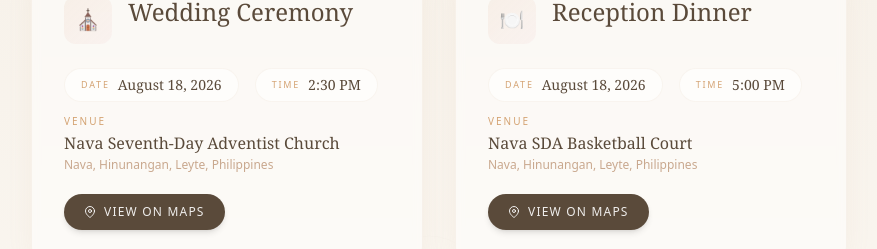
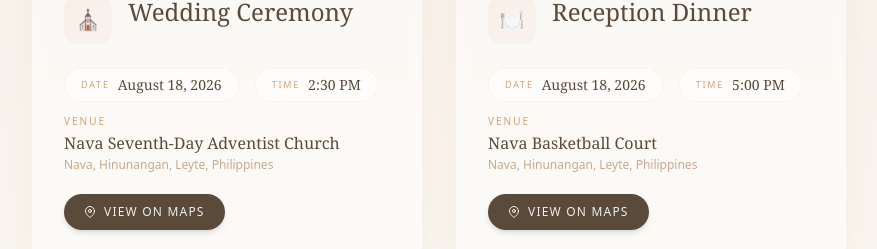
Before and after one commit to Japh09066/wedding-invitation, a Next.js app: page / in a window 1280 px wide. Shown: the part 3132-3381 px from the top of the page, without its empty margins (201-1078 px from the left). Built offline with nearby package versions, Linux system fonts and the light colour scheme.

Commit message:
fix reception venue: Nava Basketball Court

```diff
--- a/app/components/EventDetails.tsx
+++ b/app/components/EventDetails.tsx
@@ -21,7 +21,7 @@ const events = [
     title: 'Reception Dinner',
     date: 'August 18, 2026',
     time: '5:00 PM',
-    venue: 'Nava SDA Basketball Court',
+    venue: 'Nava Basketball Court',
     address: 'Nava, Hinunangan, Leyte, Philippines',
     icon: '🍽️',
   },
```
